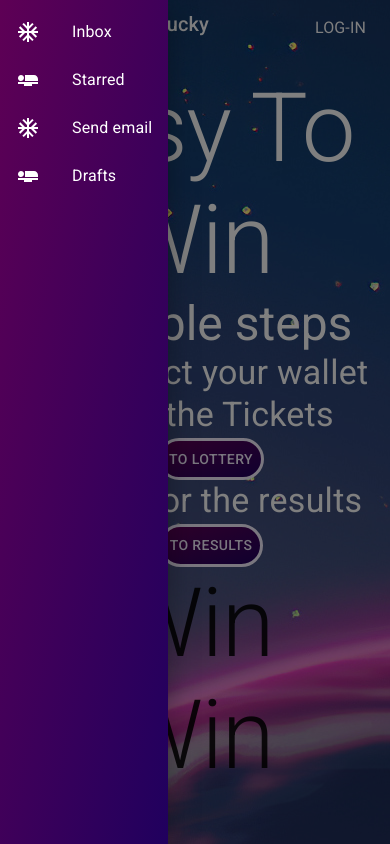
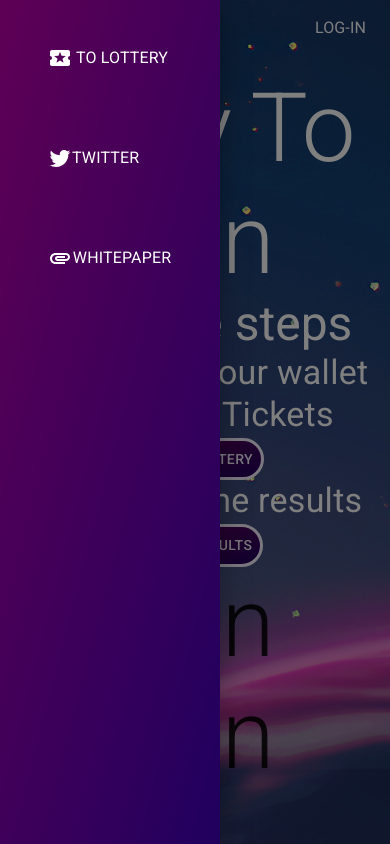
Before and after one commit to rexode/prueba-frontend, a React (Create React App) app in the folder web/: page / in a window 390 px wide. Both pictures are taken after a click on the button 36 px from the left and 28 px from the top of the page. Shown: the top 844 px of the page. Built offline with nearby package versions, Linux system fonts and the light colour scheme.

Commit message:
mejora  estilo

```diff
--- a/web/package.json
+++ b/web/package.json
@@ -17,6 +17,7 @@
     "react": "^18.2.0",
     "react-dom": "^18.2.0",
     "react-scripts": "^5.0.1",
+    "react-scroll": "^1.8.7",
     "styled-components": "^5.3.5",
     "web-vitals": "^2.1.4"
   },
--- a/web/src/App.jsx
+++ b/web/src/App.jsx
@@ -1,5 +1,5 @@
 import "./App.css";
-import { useEffect, useState } from "react";
+import { useEffect, useState,useRef } from "react";
 import {
   Button,
   Typography,
@@ -54,6 +54,14 @@ const theme = createTheme({
 function App() {
   const [account, setAccount] = useState(null);
   const [provider, setProvider] = useState(null);
+  const ref = useRef(null);
+
+
+  const handleClick = () => {
+    ref.current?.scrollIntoView({ behavior: "smooth" });
+  };
+
+
 
   const initConnection = async () => {
     if (typeof window.ethereum !== "undefined") {
@@ -76,7 +84,13 @@ function App() {
 
   return (
     <ThemeProvider theme={theme}>
-      <Box className="App" sx={{backgroundImage:`url(${imageBackground})`,backgroundAttachment: "fixed"}}>
+      <Box
+        className="App"
+        sx={{
+          backgroundImage: `url(${imageBackground})`,
+          backgroundAttachment: "fixed",
+        }}
+      >
         <Navbar initConnection={initConnection} account={account} />
         <Entrance />
         <Toolbar
@@ -86,7 +100,9 @@ function App() {
           }}
         ></Toolbar>
         <History />
-        <Lottery account={account} provider={provider} />
+        <div id="lottery">
+          <Lottery account={account} provider={provider} />
+        </div>
         <Results account={account} provider={provider} />
         <Footer />
       </Box>
--- a/web/src/components/Lottery.jsx
+++ b/web/src/components/Lottery.jsx
@@ -149,6 +149,7 @@ export default function Lottery(props) {
             sx={{
               width: "50%",
               minHeight: 400,
+              minWidth: 300,
               display: "flex",
               background: "rgba(0,0,0,0.0)",
               border: 4,
@@ -178,6 +179,7 @@ export default function Lottery(props) {
             sx={{
               width: "50%",
               minHeight: 400,
+              minWidth: 300,
               background: "rgba(0,0,0,0.0)",
               border: 4,
               color: "white",
@@ -271,7 +273,7 @@ export default function Lottery(props) {
                 </>
               ) : (
                 <Grid item>
-                  <BotonPersonalizado disabled sx={{ border: 3 ,marginTop:2}}>
+                  <BotonPersonalizado disabled sx={{ border: 3, marginTop: 2 }}>
                     <TypographyPer variant="h6"> Lottery ended</TypographyPer>
                   </BotonPersonalizado>
                 </Grid>
--- a/web/src/components/NavBar.jsx
+++ b/web/src/components/NavBar.jsx
@@ -4,7 +4,6 @@ import {
   Typography,
   Button,
   IconButton,
-  Link,
   ListItem,
   List,
   Drawer,
@@ -31,6 +30,7 @@ import { useEffect, useState } from "react";
 import { Box } from "@mui/system";
 import React from "react";
 import App from "../App";
+import { Link } from "react-scroll";
 
 const NavbarPersonalizada = styled(AppBar)({
   color: "white",
@@ -45,21 +45,65 @@ export default function Navbar(props) {
     const [openDrawer, setOpenDrawer] = useState(false);
     return (
       <>
-        <Drawer open={openDrawer} onClose={() => setOpenDrawer(false)} PaperProps={{
+        <Drawer
+          open={openDrawer}
+          onClose={() => setOpenDrawer(false)}
+          PaperProps={{
             sx: {
               background: "linear-gradient(to right bottom,#5e0055, #20005e)",
               color: "white",
-    }
+            },
           }}
         >
-          <List >
-            {["Inbox", "Starred", "Send email", "Drafts"].map((text, index) => (
+          <List>
+            {["Twitter", "Whitepaper", "Lottery"].map((text, index) => (
               <ListItem key={text} disablePadding>
                 <ListItemButton>
                   <ListItemIcon>
-                    {index % 2 === 0 ? <AcUnit sx={{ color: "white" }}/> : <AirlineSeatFlat sx={{ color: "white" }}/>}
+                    {index == 1 ? (
+                      <Button
+                        disableElevation
+                        href="https://Twitter.com"
+                        sx={{ color: "white", m: 3 }}
+                      >
+                        <Twitter />
+                        <Typography sx={{ minWidth: 100 }}>
+                          Twitter
+                        </Typography>{" "}
+                      </Button>
+                    ) : (
+                      <>
+                        {index == 2 ? (
+                          <Button
+                            disableElevation
+                            sx={{ color: "white", m: 3 }}
+                          >
+                            <Attachment />
+                            <Typography sx={{ minWidth: 100 }}>
+                              Whitepaper
+                            </Typography>{" "}
+                          </Button>
+                        ) : (
+                          <Button
+                            disableElevation
+                            sx={{ color: "white", m: 3 }}
+                          >
+                            <LocalActivity />
+                            <Link
+                              activeClass="active"
+                              to="lottery"
+                              spy={true}
+                              smooth={true}
+                            >
+                              <Typography sx={{ minWidth: 100 }}>
+                                To Lottery
+                              </Typography>
+                            </Link>
+                          </Button>
+                        )}
+                      </>
+                    )}
                   </ListItemIcon>
-                  <ListItemText primary={text} />
                 </ListItemButton>
               </ListItem>
             ))}
@@ -112,11 +156,15 @@ export default function Navbar(props) {
         <Box>
           <NavbarPersonalizada elevation={0} position="fixed">
             <Toolbar>
-              <Box sx={{ flexDirection: "row", display: "flex", }}>
+              <Box sx={{ flexDirection: "row", display: "flex" }}>
                 <IconButton sx={{ color: "white" }}>
                   <Celebration />
                 </IconButton>
-                <Typography variant="h6" component="div" sx={{marginRight:4}}>
+                <Typography
+                  variant="h6"
+                  component="div"
+                  sx={{ marginRight: 4 }}
+                >
                   CryptoLucky
                 </Typography>
               </Box>
@@ -128,7 +176,11 @@ export default function Navbar(props) {
                   textAlign: "center",
                 }}
               >
-                <Button disableElevation sx={{ color: "white", m: 3 }}>
+                <Button
+                  disableElevation
+                  href="https://Twitter.com"
+                  sx={{ color: "white", m: 3 }}
+                >
                   <Twitter />
                   <Typography sx={{ minWidth: 100 }}>Twitter</Typography>{" "}
                 </Button>
@@ -138,7 +190,14 @@ export default function Navbar(props) {
                 </Button>
                 <Button disableElevation sx={{ color: "white", m: 3 }}>
                   <LocalActivity />
+                  <Link
+                    activeClass="active"
+                    to="lottery"
+                    spy={true}
+                    smooth={true}
+                  >
                     <Typography sx={{ minWidth: 100 }}>To Lottery</Typography>
+                  </Link>
                 </Button>
               </Box>
 
--- a/web/src/components/Results.jsx
+++ b/web/src/components/Results.jsx
@@ -44,9 +44,11 @@ export default function Results(props) {
   const [Success, setSuccess] = useState(false);
 
   const getInfoContract = async () => {
+    if (provider == null) {
+      setError("Connect to Blockchain");
+      setOpen(true);
+    } else {
       setButtonState("loading");
-    const tempSigner = provider.getSigner();
-    setSigner(tempSigner);
       const contract = new ethers.Contract(
         "0x98A66BC886cA0B85E8188E2b6191E04DCb7aa31e",
         abi,
@@ -94,6 +96,7 @@ export default function Results(props) {
       setWinners(winner);
     }
     setButtonState("loaded");
+    }
   };
   async function Withdraw(id) {
     const signer = provider.getSigner();
@@ -122,8 +125,12 @@ export default function Results(props) {
             sx={{
               width: "50%",
               minHeight: 400,
+              minWidth: 300,
               display: "flex",
               background: "rgba(0,0,0,0.0)",
+              border: 4,
+              color: "white",
+              marginTop: 3,
             }}
             elevation={0}
           >
@@ -160,7 +167,15 @@ export default function Results(props) {
               >
                 <Card
                   raised
-                  sx={{ minHeight: 300, p: 2, background: "rgba(0,0,0,0.0)" }}
+                  sx={{
+                    minHeight: 300,
+                    minWidth: 300,
+                    p: 1,
+                    background: "rgba(0,0,0,0.0)",
+                    border: 4,
+                    color: "white",
+                    marginTop: 3,
+                  }}
                   elevation={0}
                 >
                   <Grid
@@ -232,9 +247,13 @@ export default function Results(props) {
                       <Card
                         raised
                         sx={{
-                          p: 2,
+                          p: 1,
                           minHeight: 200,
+                          minWidth: 300,
                           background: "rgba(0,0,0,0.0)",
+                          border: 4,
+                          color: "white",
+                          marginTop: 3,
                         }}
                         elevation={0}
                       >
@@ -301,7 +320,15 @@ export default function Results(props) {
                       >
                         <Card
                           raised
-                          sx={{ p: 2, background: "rgba(0,0,0,0.0)" }}
+                          sx={{
+                            p: 1,
+                            minWidth: 300,
+                            background: "rgba(0,0,0,0.0)",
+                            border: 4,
+                            color: "white",
+                            marginTop: 3,
+                            minHeight: 200,
+                          }}
                           elevation={0}
                         >
                           <Grid
```
Also changed, not shown: 1 other file (tests, documents, lock files or other folders). Lines whose indentation alone changed are shown as unchanged.
